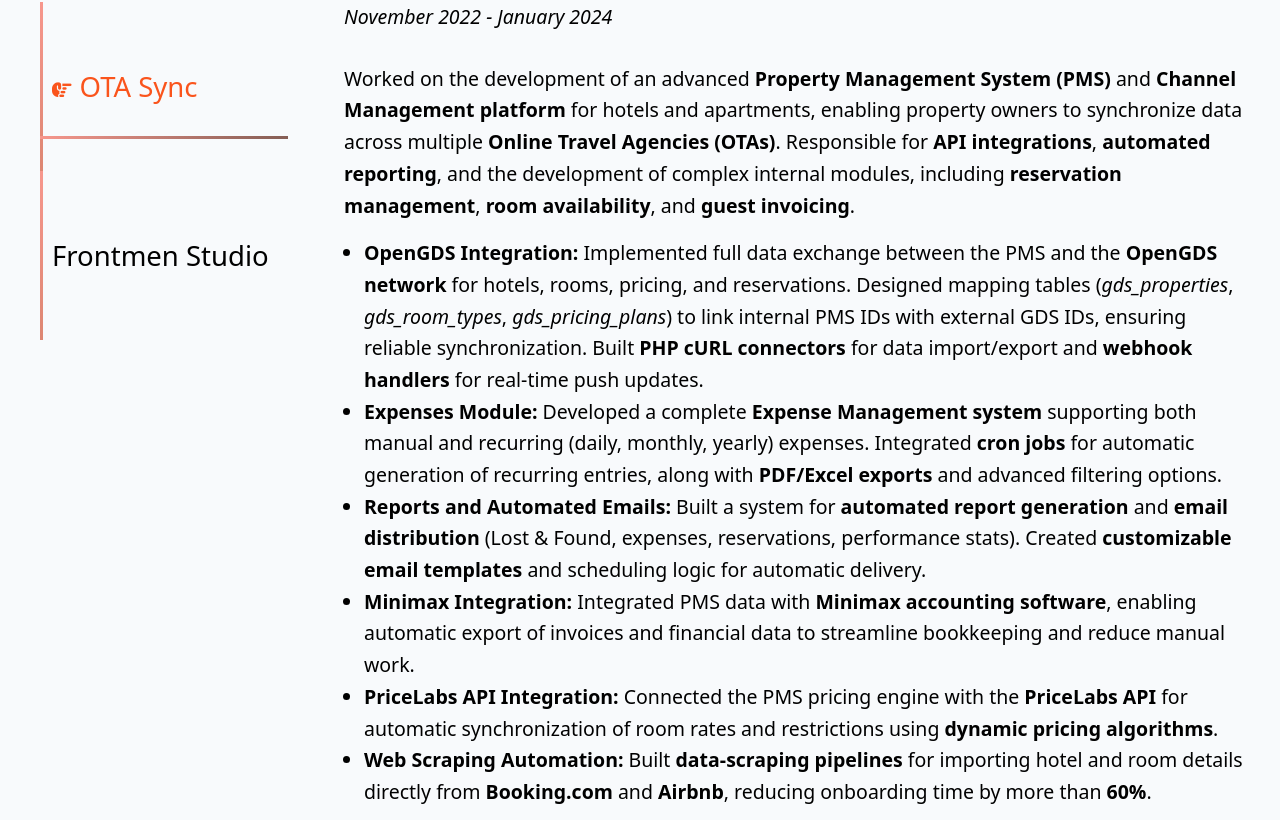
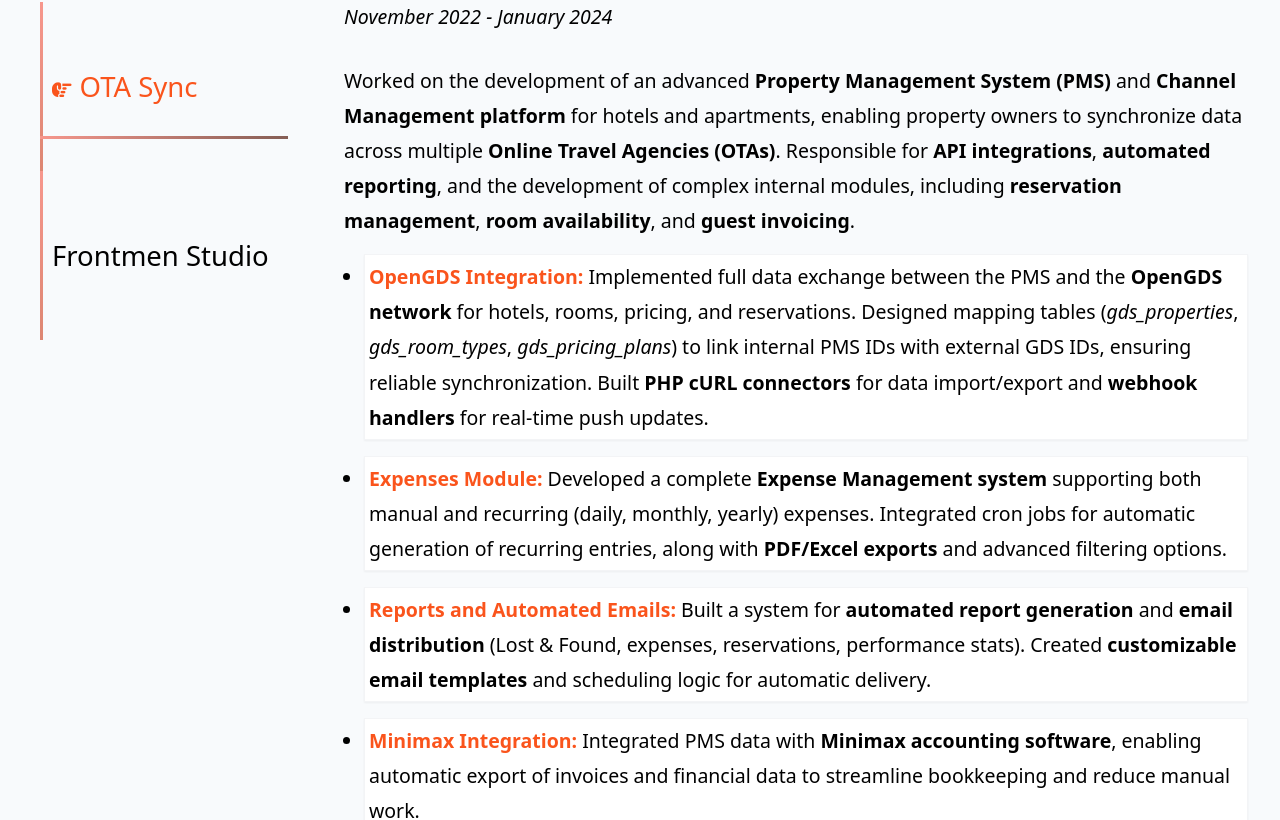
Before and after one commit to MarkoG111/portfolio, a Vue app: page / in a window 1280 px wide. Shown: the part 1484-2304 px from the top of the page. Built offline with nearby package versions, Linux system fonts and the light colour scheme.

Commit message:
Experience section spacing

```diff
--- a/src/views/ExperienceView.vue
+++ b/src/views/ExperienceView.vue
@@ -35,46 +35,46 @@
                 <p class="italic">September 2021 - November 2022</p>
               </div>
               <div>
-                <p class="leading-relaxed mt-3">
-                  Developed and maintained multiple <strong>browser-based casino slot games</strong>, focusing on
-                  <strong>graphics</strong>, <strong>animation</strong>, <strong>game logic</strong>, and
-                  <strong>performance optimization</strong>. Collaborated closely with
-                  <strong>designers</strong> and <strong>backend engineers</strong> to deliver visually consistent and
+                <p class="leading-[1.8] space-y-4 mt-3">
+                  Developed and maintained multiple <span class="font-semibold">browser-based casino slot games</span>, focusing on
+                  <span class="font-semibold">graphics</span>, <span class="font-semibold">animation</span>, <span class="font-semibold">game logic</span>, and
+                  <span class="font-semibold">performance optimization</span>. Collaborated closely with
+                  <span class="font-semibold">designers</span> and <span class="font-semibold">backend engineers</span> to deliver visually consistent and
                   stable gameplay experiences.
                 </p>
               </div>
               <div>
-                <ul class="list-disc ml-5 mt-4 leading-relaxed">
-                  <li>
-                    Developed and maintained slot games such as
-                    <strong>Dino Zone</strong>, <strong>Moonlight Wolves</strong>, <strong>Silk Road Riches</strong>,
-                    <strong>Super Stack A Cat</strong>, <strong>Fortune Teller 6</strong>,
-                    <strong>Aztec Blox</strong>, and <strong>Wild West Zone</strong>.
+                <ul class="list-disc ml-5 mt-4 space-y-4 leading-[1.8]">
+                  <li class="p-1 bg-white rounded-lg shadow-sm border border-gray-100">
+                    Developed and maintained slot games such as:
+                    <span class="font-semibold">Dino Zone</span>, <span class="font-semibold">Moonlight Wolves</span>, <span class="font-semibold">Silk Road Riches</span>,
+                    <span class="font-semibold">Super Stack A Cat</span>, <span class="font-semibold">Fortune Teller 6</span>,
+                    <span class="font-semibold">Aztec Blox</span>, and <span class="font-semibold">Wild West Zone</span>.
                   </li>
-                  <li>
-                    Implemented and stabilized <strong>core game features</strong>
+                  <li class="p-1 bg-white rounded-lg shadow-sm border border-gray-100">
+                    Implemented and stabilized <span class="font-semibold">core game features</span>
                     (<em>re-spins</em>, <em>free spins</em>, <em>turbo modes</em>, <em>auto-play</em>,
-                    <em>bonus multipliers</em>) using <strong>JavaScript (ES6+)</strong>, <strong>Pixi.js</strong>,
-                    and <strong>GSAP/TweenMax</strong>.
+                    <em>bonus multipliers</em>) using <span class="font-semibold">JavaScript (ES6+)</span>, <span class="font-semibold">Pixi.js</span>,
+                    and <span class="font-semibold">GSAP/TweenMax</span>.
                   </li>
-                  <li>
-                    Synchronized <strong>animations</strong> and <strong>sound effects</strong> with
-                    <strong>server-side outcomes</strong> via a custom <strong>communication service layer</strong>.
+                  <li class="p-1 bg-white rounded-lg shadow-sm border border-gray-100">
+                    Synchronized <span class="font-semibold">animations</span> and <span class="font-semibold">sound effects</span> with
+                    <span class="font-semibold">server-side outcomes</span> via a custom <span class="font-semibold">communication service layer</span>.
                   </li>
-                  <li>
-                    <strong>Optimized rendering performance</strong>, reduced <strong>frame drops</strong>,
-                    and ensured <strong>cross-browser</strong> and <strong>cross-device compatibility</strong>.
+                  <li class="p-1 bg-white rounded-lg shadow-sm border border-gray-100">
+                    <span class="font-semibold">Optimized rendering performance</span>, reduced <span class="font-semibold">frame drops</span>,
+                    and ensured <span class="font-semibold">cross-browser</span> and <span class="font-semibold">cross-device compatibility</span>.
                   </li>
-                  <li>
-                    Fixed complex <strong>production bugs</strong> (<em>timing issues</em>, <em>animation layering</em>,
+                  <li class="p-1 bg-white rounded-lg shadow-sm border border-gray-100">
+                    Fixed complex <span class="font-semibold">production bugs</span> (<em>timing issues</em>, <em>animation layering</em>,
                     <em>turbo delay</em>, <em>negative autoplay values</em>) under
-                    <strong>tight release deadlines</strong>.
+                    <span class="font-semibold">tight release deadlines</span>.
                   </li>
-                  <li>
-                    Contributed to <strong>localization</strong> for regulated markets
-                    (<strong>DE</strong>, <strong>ES</strong>, <strong>UK</strong>), ensuring
-                    <strong>compliance</strong> and <strong>stability</strong> during integration
-                    with the <strong>Leander platform</strong>.
+                  <li class="p-1 bg-white rounded-lg shadow-sm border border-gray-100">
+                    Contributed to <span class="font-semibold">localization</span> for regulated markets
+                    (<span class="font-semibold">DE</span>, <span class="font-semibold">ES</span>, <span class="font-semibold">UK</span>), ensuring
+                    <span class="font-semibold">compliance</span> and <span class="font-semibold">stability</span> during integration
+                    with the <span class="font-semibold">Leander platform</span>.
                   </li>
                 </ul>
               </div>
@@ -84,64 +84,64 @@
                 <p class="italic">November 2022 - January 2024</p>
               </div>
               <div>
-                <p class="leading-relaxed mt-3">
-                  Worked on the development of an advanced <strong>Property Management System (PMS)</strong> and
-                  <strong>Channel Management platform</strong> for hotels and apartments, enabling property owners to
-                  synchronize data across multiple <strong>Online Travel Agencies (OTAs)</strong>.
-                  Responsible for <strong>API integrations</strong>, <strong>automated reporting</strong>, and the
+                <p class="leading-[1.8] space-y-4 mt-3">
+                  Worked on the development of an advanced <span class="font-semibold">Property Management System (PMS)</span> and
+                  <span class="font-semibold">Channel Management platform</span> for hotels and apartments, enabling property owners to
+                  synchronize data across multiple <span class="font-semibold">Online Travel Agencies (OTAs)</span>.
+                  Responsible for <span class="font-semibold">API integrations</span>, <span class="font-semibold">automated reporting</span>, and the
                   development of
-                  complex internal modules, including <strong>reservation management</strong>, <strong>room
-                    availability</strong>,
-                  and <strong>guest invoicing</strong>.
+                  complex internal modules, including <span class="font-semibold">reservation management</span>, <span class="font-semibold">room
+                    availability</span>,
+                  and <span class="font-semibold">guest invoicing</span>.
                 </p>
               </div>
               <div>
-                <ul class="list-disc ml-5 mt-4 leading-relaxed">
-                  <li>
-                    <b>OpenGDS Integration:</b> Implemented full data exchange between the PMS and the
-                    <strong>OpenGDS network</strong> for hotels, rooms, pricing, and reservations.
+                <ul class="list-disc ml-5 mt-4 space-y-4 leading-[1.8]">
+                  <li class="p-1 bg-white rounded-lg shadow-sm border border-gray-100">
+                    <span class="font-semibold text-red">OpenGDS Integration:</span> Implemented full data exchange between the PMS and the
+                    <span class="font-semibold">OpenGDS network</span> for hotels, rooms, pricing, and reservations.
                     Designed mapping tables (<em>gds_properties</em>, <em>gds_room_types</em>,
                     <em>gds_pricing_plans</em>) to link
                     internal PMS IDs with external GDS IDs, ensuring reliable synchronization.
-                    Built <strong>PHP cURL connectors</strong> for data import/export and <strong>webhook
-                      handlers</strong> for
+                    Built <span class="font-semibold">PHP cURL connectors</span> for data import/export and <span class="font-semibold">webhook
+                      handlers</span> for
                     real-time push updates.
                   </li>
 
-                  <li>
-                    <b>Expenses Module:</b> Developed a complete <strong>Expense Management system</strong> supporting
+                  <li class="p-1 bg-white rounded-lg shadow-sm border border-gray-100">
+                    <span class="font-semibold text-red">Expenses Module:</span> Developed a complete <span class="font-semibold">Expense Management system</span> supporting
                     both
-                    manual and recurring (daily, monthly, yearly) expenses. Integrated <strong>cron jobs</strong> for
+                    manual and recurring (daily, monthly, yearly) expenses. Integrated <span class="fontspanibold">cron jobs</span> for
                     automatic
-                    generation of recurring entries, along with <strong>PDF/Excel exports</strong> and advanced
+                    generation of recurring entries, along with <span class="font-semibold">PDF/Excel exports</span> and advanced
                     filtering options.
                   </li>
 
-                  <li>
-                    <b>Reports and Automated Emails:</b> Built a system for <strong>automated report generation</strong>
+                  <li class="p-1 bg-white rounded-lg shadow-sm border border-gray-100">
+                    <span class="font-semibold text-red">Reports and Automated Emails:</span> Built a system for <span class="font-semibold">automated report generation</span>
                     and
-                    <strong>email distribution</strong> (Lost & Found, expenses, reservations, performance stats).
-                    Created <strong>customizable email templates</strong> and scheduling logic for automatic delivery.
+                    <span class="font-semibold">email distribution</span> (Lost & Found, expenses, reservations, performance stats).
+                    Created <span class="font-semibold">customizable email templates</span> and scheduling logic for automatic delivery.
                   </li>
 
-                  <li>
-                    <b>Minimax Integration:</b> Integrated PMS data with <strong>Minimax accounting software</strong>,
+                  <li class="p-1 bg-white rounded-lg shadow-sm border border-gray-100">
+                    <span class="font-semibold text-red">Minimax Integration:</span> Integrated PMS data with <span class="font-semibold">Minimax accounting software</span>,
                     enabling
                     automatic export of invoices and financial data to streamline bookkeeping and reduce manual work.
                   </li>
 
-                  <li>
-                    <b>PriceLabs API Integration:</b> Connected the PMS pricing engine with the
-                    <strong>PriceLabs API</strong> for automatic synchronization of room rates and restrictions using
-                    <strong>dynamic pricing algorithms</strong>.
+                  <li class="p-1 bg-white rounded-lg shadow-sm border border-gray-100">
+                    <span class="font-semibold text-red">PriceLabs API Integration:</span> Connected the PMS pricing engine with the
+                    <span class="font-semibold">PriceLabs API</span> for automatic synchronization of room rates and restrictions using
+                    <span class="font-semibold">dynamic pricing algorithms</span>.
                   </li>
 
-                  <li>
-                    <b>Web Scraping Automation:</b> Built <strong>data-scraping pipelines</strong> for importing hotel
+                  <li class="p-1 bg-white rounded-lg shadow-sm border border-gray-100">
+                    <span class="font-semibold text-red">Web Scraping Automation:</span> Built <span class="font-semibold">data-scraping pipelines</span> for importing hotel
                     and room
-                    details directly from <strong>Booking.com</strong> and <strong>Airbnb</strong>, reducing onboarding
+                    details directly from <span class="font-semibold">Booking.com</span> and <span class="font-semibold">Airbnb</span>, reducing onboarding
                     time by
-                    more than <strong>60%</strong>.
+                    more than <span class="font-semibold">60%</span>.
                   </li>
                 </ul>
               </div>
```
